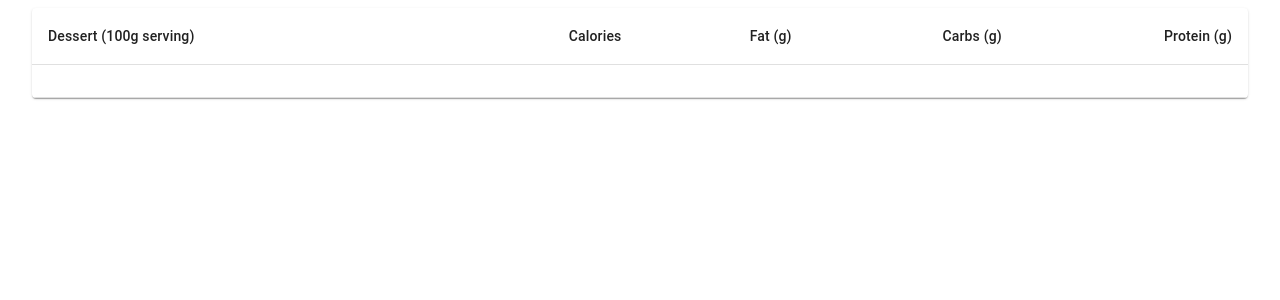
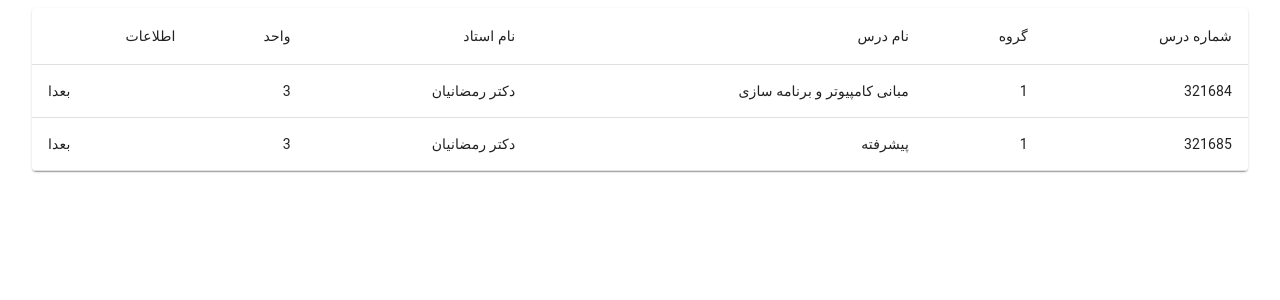
Before and after one commit to theMasix/Front-end, a React (Create React App) app: page /student/courses in a window 1280 px wide. Shown: the top 300 px of the page. Built offline with nearby package versions, Linux system fonts and the light colour scheme.

Commit message:
Update SemestersCourses.js

```diff
--- a/src/user/pages/student/SemestersCourses.js
+++ b/src/user/pages/student/SemestersCourses.js
@@ -1,4 +1,4 @@
-import {React,useState} from 'react';
+import { React, useState } from 'react';
 import { makeStyles } from '@material-ui/core/styles';
 import Table from '@material-ui/core/Table';
 import TableBody from '@material-ui/core/TableBody';
@@ -16,48 +16,54 @@ const useStyles = makeStyles({
     },
 });
 
-function createData(courseId,courseName,instruterName,unit,groupNo,moreInfo) {
-    return {courseId,courseName,instruterName,unit,groupNo,moreInfo };
+function createData(courseId, courseName, instruterName, unit, groupNo, moreInfo) {
+    return { courseId, courseName, instruterName, unit, groupNo, moreInfo };
 }
 
 
 
 export default function SemestersCourses() {
     const classes = useStyles();
-    const [course,setCourse]=useState({
-        courseId:"321684",
-        courseName:"مبانی کامپیوتر و برنامه سازی",
-        instruterName : "دکتر رمضانیان",
-        unit : "3" ,
-        groupNo : "1" ,
-    })
-    const rows = [
-        createData(course.courseId,course.courseName,course.instruterName,course.unit,course.groupNo,'اطلاعات بیشتر'),
+    const [course, setCourse] = useState([{
+        courseId: "321684",
+        courseName: "مبانی کامپیوتر و برنامه سازی",
+        instruterName: "دکتر رمضانیان",
+        unit: "3",
+        groupNo: "1",
+    },
+    {
+        courseId: "321685",
+        courseName: "پیشرفته",
+        instruterName: "دکتر رمضانیان",
+        unit: "3",
+        groupNo: "1",
+    }])
 
-    ];
     return (
         <Container maxWidth="lg">
             <TableContainer component={Paper}>
                 <Table className={classes.table} aria-label="simple table">
                     <TableHead>
                         <TableRow>
-                            <TableCell>Dessert (100g serving)</TableCell>
-                            <TableCell align="right">Calories</TableCell>
-                            <TableCell align="right">Fat&nbsp;(g)</TableCell>
-                            <TableCell align="right">Carbs&nbsp;(g)</TableCell>
-                            <TableCell align="right">Protein&nbsp;(g)</TableCell>
+                            <TableCell align="right">اطلاعات</TableCell>
+                            <TableCell align="right">واحد</TableCell>
+                            <TableCell align="right">نام استاد</TableCell>
+                            <TableCell align="right">نام درس</TableCell>
+                            <TableCell align="right">گروه</TableCell>
+                            <TableCell align="right">شماره درس</TableCell>
                         </TableRow>
                     </TableHead>
                     <TableBody>
-                        {rows.map((row) => (
-                            <TableRow key={row.name}>
+                        {course.map((element) => (
+                            <TableRow key={element.courseId}>
                                 <TableCell component="th" scope="row">
-                                    {row.name}
+                                    {'بعدا'}
                                 </TableCell>
-                                <TableCell align="right">{row.calories}</TableCell>
-                                <TableCell align="right">{row.fat}</TableCell>
-                                <TableCell align="right">{row.carbs}</TableCell>
-                                <TableCell align="right">{row.protein}</TableCell>
+                                <TableCell align="right">{element.unit}</TableCell>
+                                <TableCell align="right">{element.instruterName}</TableCell>
+                                <TableCell align="right">{element.courseName}</TableCell>
+                                <TableCell align="right">{element.groupNo}</TableCell>
+                                <TableCell align="right">{element.courseId}</TableCell>
                             </TableRow>
                         ))}
                     </TableBody>
```
